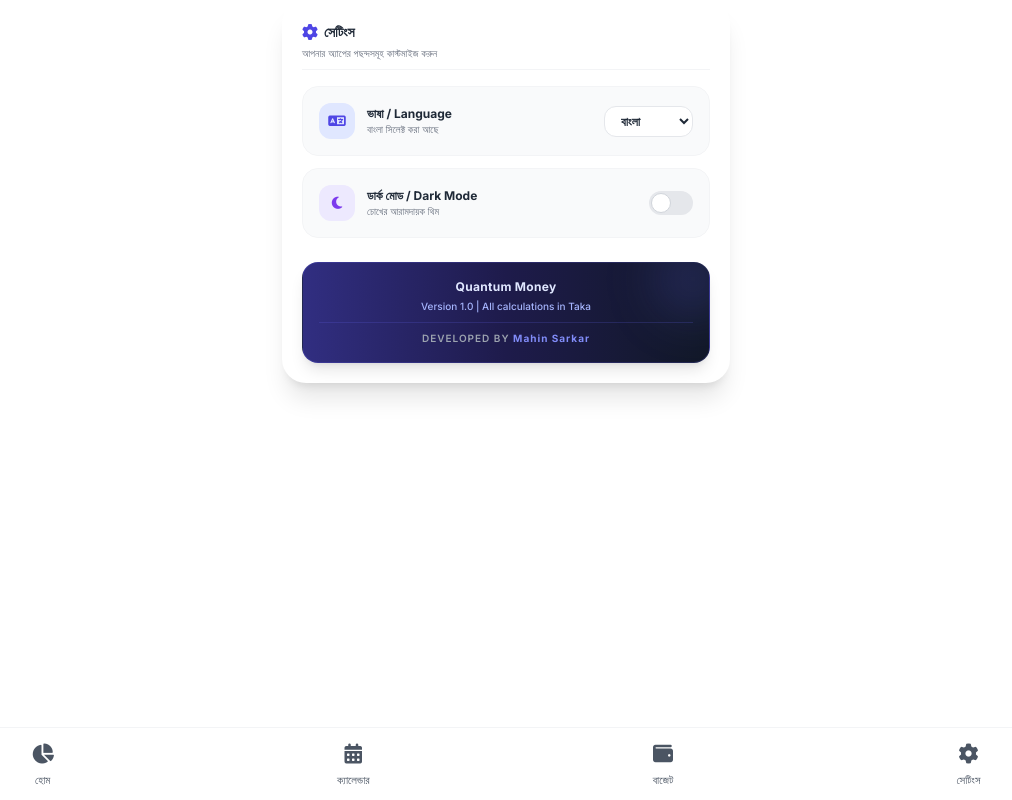
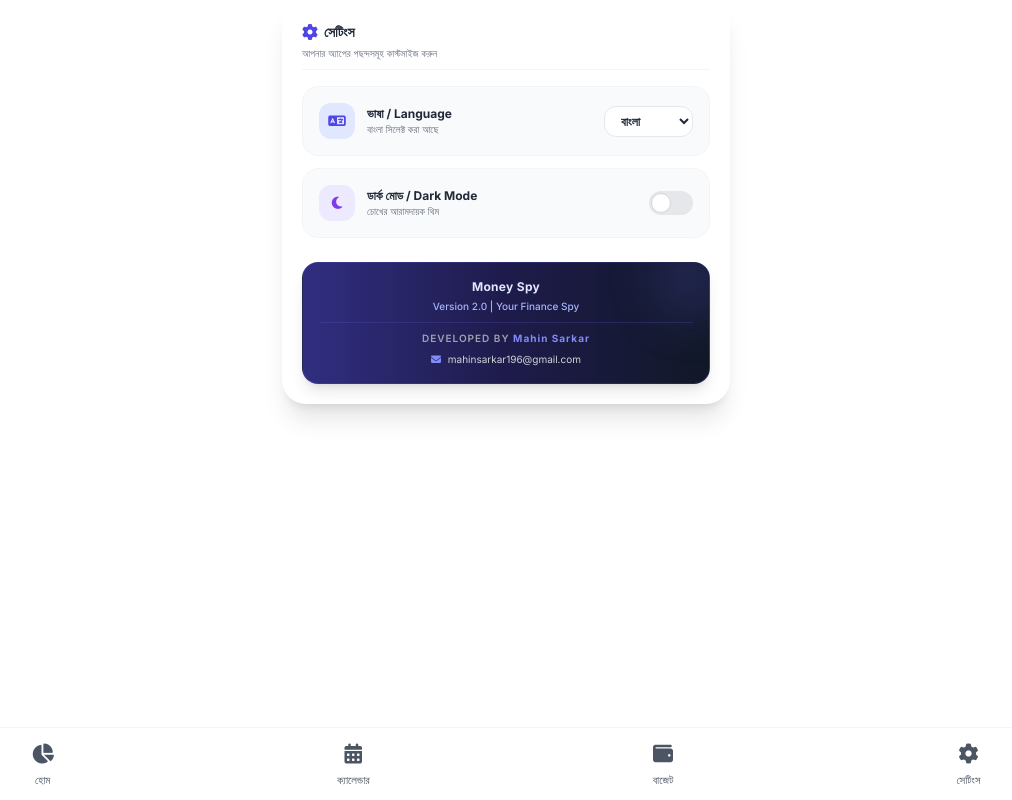
Before and after one commit to MahinSarkar57557/money-spy, a Django app: page /settings/ in a window 1280 px wide. Shown: the whole page, without its empty margins (134-1146 px from the left). Run offline with Django 5.2, Linux system fonts and the light colour scheme; a user stored in the database is signed in; some libraries are stand-ins or nearby versions.

Commit message:
Updated settings template with Money Spy v2.0 and contact email

```diff
--- a/tracker/templates/tracker/settings.html
+++ b/tracker/templates/tracker/settings.html
@@ -56,11 +56,14 @@
     <!-- App Info & Branding Card -->
     <div class="bg-gradient-to-r from-indigo-900 via-indigo-950 to-gray-900 border border-indigo-500/20 rounded-2xl p-4 text-center mt-2 shadow-lg relative overflow-hidden flex flex-col items-center gap-1">
         <div class="absolute -right-6 -top-6 w-20 h-20 bg-indigo-500/20 rounded-full blur-xl"></div>
-        <h4 class="text-xs font-bold text-indigo-100 tracking-wide">Quantum Money</h4>
-        <p class="text-[10px] text-indigo-300 font-medium">Version 1.0 | All calculations in Taka</p>
+        <h4 class="text-xs font-bold text-indigo-100 tracking-wide">Money Spy</h4>
+        <p class="text-[10px] text-indigo-300 font-medium">Version 2.0 | Your Finance Spy</p>
         <div class="w-full h-[1px] bg-indigo-500/20 my-1"></div>
         <p class="text-[10px] text-gray-400 uppercase tracking-widest font-semibold">
             Developed by <span class="text-indigo-400 font-bold normal-case">Mahin Sarkar</span>
+        </p>
+        <p class="text-[10px] text-gray-300 normal-case mt-0.5">
+            <i class="fas fa-envelope text-indigo-400 mr-1"></i> mahinsarkar196@gmail.com
         </p>
     </div>
 
```
